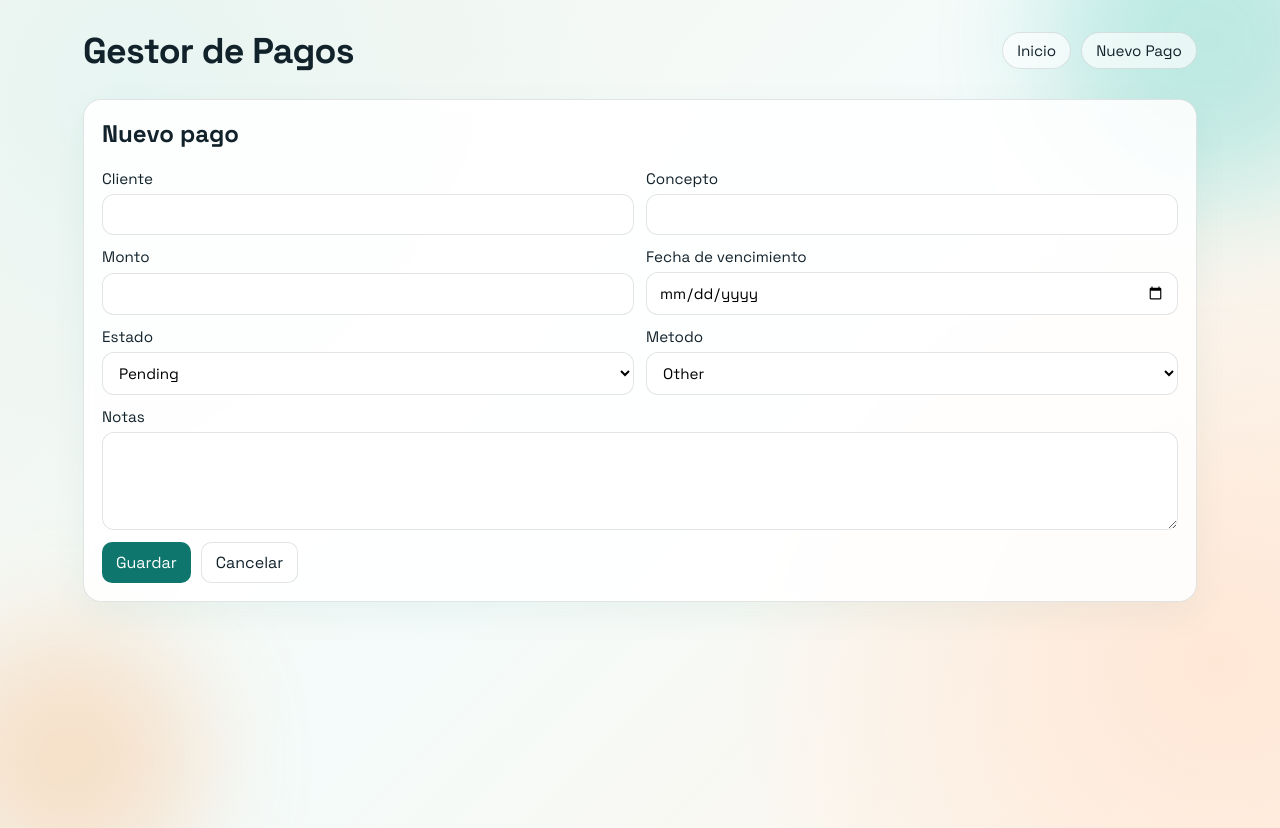
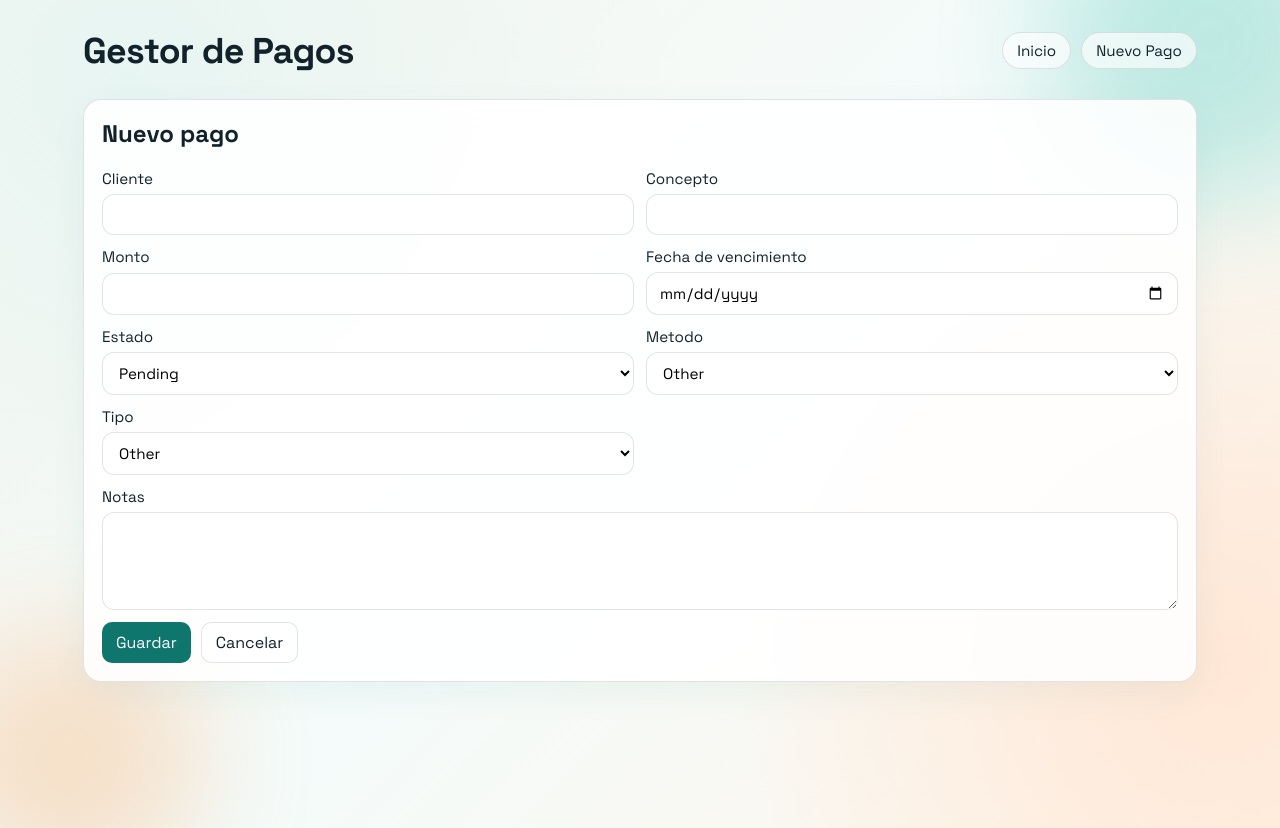
Before and after one commit to anagilara/AZ-2008, a Flask app: page /payments/new in a window 1280 px wide. Run offline with Flask 3, Linux system fonts and the light colour scheme.

Commit message:
Add payment type functionality to payment management application
- Introduced payment_type field in the database and forms.
- Updated payment creation and editing processes to handle payment types.
- Enhanced the display of payment types in the summary view.

```diff
--- a/app.py
+++ b/app.py
@@ -15,6 +15,7 @@ app.config["SECRET_KEY"] = "change-this-in-production"
 
 STATUS_OPTIONS = ["pending", "paid", "overdue", "cancelled"]
 METHOD_OPTIONS = ["bank-transfer", "credit-card", "debit-card", "cash", "other"]
+TYPE_OPTIONS = ["service", "subscription", "tax", "rent", "salary", "other"]
 
 
 def get_db_connection() -> sqlite3.Connection:
@@ -35,12 +36,23 @@ def init_db() -> None:
                 due_date TEXT NOT NULL,
                 status TEXT NOT NULL DEFAULT 'pending',
                 method TEXT NOT NULL DEFAULT 'other',
+                payment_type TEXT NOT NULL DEFAULT 'other',
                 notes TEXT,
                 paid_date TEXT,
                 created_at TEXT NOT NULL
             )
             """
         )
+
+
+def migrate_db() -> None:
+    with get_db_connection() as conn:
+        columns = conn.execute("PRAGMA table_info(payments)").fetchall()
+        existing_columns = {column[1] for column in columns}
+        if "payment_type" not in existing_columns:
+            conn.execute(
+                "ALTER TABLE payments ADD COLUMN payment_type TEXT NOT NULL DEFAULT 'other'"
+            )
 
 
 def refresh_overdue_statuses() -> None:
@@ -79,9 +91,9 @@ def index():
     params: list[str] = []
 
     if q:
-        query += " AND (payer LIKE ? OR concept LIKE ? OR notes LIKE ?)"
+        query += " AND (payer LIKE ? OR concept LIKE ? OR notes LIKE ? OR payment_type LIKE ?)"
         term = f"%{q}%"
-        params.extend([term, term, term])
+        params.extend([term, term, term, term])
 
     if status != "all":
         query += " AND status = ?"
@@ -123,6 +135,7 @@ def create_payment():
         due_date = request.form.get("due_date", "").strip()
         status = request.form.get("status", "pending").strip()
         method = request.form.get("method", "other").strip()
+        payment_type = request.form.get("payment_type", "other").strip()
         notes = request.form.get("notes", "").strip()
 
         if not payer or not concept or not due_date or amount is None:
@@ -139,6 +152,8 @@ def create_payment():
             status = "pending"
         if method not in METHOD_OPTIONS:
             method = "other"
+        if payment_type not in TYPE_OPTIONS:
+            payment_type = "other"
 
         paid_date = date.today().isoformat() if status == "paid" else None
 
@@ -146,8 +161,8 @@ def create_payment():
             conn.execute(
                 """
                 INSERT INTO payments
-                (payer, concept, amount, due_date, status, method, notes, paid_date, created_at)
-                VALUES (?, ?, ?, ?, ?, ?, ?, ?, ?)
+                (payer, concept, amount, due_date, status, method, payment_type, notes, paid_date, created_at)
+                VALUES (?, ?, ?, ?, ?, ?, ?, ?, ?, ?)
                 """,
                 (
                     payer,
@@ -156,6 +171,7 @@ def create_payment():
                     due_date,
                     status,
                     method,
+                    payment_type,
                     notes,
                     paid_date,
                     datetime.utcnow().isoformat(timespec="seconds"),
@@ -171,6 +187,7 @@ def create_payment():
         mode="create",
         status_options=STATUS_OPTIONS,
         method_options=METHOD_OPTIONS,
+        type_options=TYPE_OPTIONS,
     )
 
 
@@ -192,6 +209,7 @@ def edit_payment(payment_id: int):
         due_date = request.form.get("due_date", "").strip()
         status = request.form.get("status", "pending").strip()
         method = request.form.get("method", "other").strip()
+        payment_type = request.form.get("payment_type", "other").strip()
         notes = request.form.get("notes", "").strip()
 
         if not payer or not concept or not due_date or amount is None:
@@ -203,12 +221,15 @@ def edit_payment(payment_id: int):
                 payment_id=payment_id,
                 status_options=STATUS_OPTIONS,
                 method_options=METHOD_OPTIONS,
+                type_options=TYPE_OPTIONS,
             )
 
         if status not in STATUS_OPTIONS:
             status = "pending"
         if method not in METHOD_OPTIONS:
             method = "other"
+        if payment_type not in TYPE_OPTIONS:
+            payment_type = "other"
 
         paid_date = date.today().isoformat() if status == "paid" else None
 
@@ -217,7 +238,7 @@ def edit_payment(payment_id: int):
                 """
                 UPDATE payments
                 SET payer = ?, concept = ?, amount = ?, due_date = ?,
-                    status = ?, method = ?, notes = ?, paid_date = ?
+                    status = ?, method = ?, payment_type = ?, notes = ?, paid_date = ?
                 WHERE id = ?
                 """,
                 (
@@ -227,6 +248,7 @@ def edit_payment(payment_id: int):
                     due_date,
                     status,
                     method,
+                    payment_type,
                     notes,
                     paid_date,
                     payment_id,
@@ -243,6 +265,7 @@ def edit_payment(payment_id: int):
         payment_id=payment_id,
         status_options=STATUS_OPTIONS,
         method_options=METHOD_OPTIONS,
+        type_options=TYPE_OPTIONS,
     )
 
 
@@ -272,6 +295,7 @@ def delete_payment(payment_id: int):
 
 
 init_db()
+migrate_db()
 
 
 if __name__ == "__main__":
--- a/templates/index.html
+++ b/templates/index.html
@@ -51,6 +51,7 @@
                 <th>Vence</th>
                 <th>Estado</th>
                 <th>Metodo</th>
+                <th>Tipo</th>
                 <th>Acciones</th>
             </tr>
         </thead>
@@ -65,6 +66,7 @@
                         <td>{{ payment.due_date }}</td>
                         <td><span class="chip {{ payment.status }}">{{ payment.status|capitalize }}</span></td>
                         <td>{{ payment.method }}</td>
+                        <td>{{ payment.payment_type|capitalize }}</td>
                         <td class="actions">
                             <a class="btn small" href="{{ url_for('edit_payment', payment_id=payment.id) }}">Editar</a>
 
@@ -82,7 +84,7 @@
                 {% endfor %}
             {% else %}
                 <tr>
-                    <td colspan="8" class="empty">No hay pagos registrados.</td>
+                    <td colspan="9" class="empty">No hay pagos registrados.</td>
                 </tr>
             {% endif %}
         </tbody>
--- a/templates/payment_form.html
+++ b/templates/payment_form.html
@@ -43,6 +43,15 @@
             </select>
         </label>
 
+        <label>
+            Tipo
+            <select name="payment_type">
+                {% for item in type_options %}
+                    <option value="{{ item }}" {% if (payment.payment_type if payment else 'other') == item %}selected{% endif %}>{{ item|capitalize }}</option>
+                {% endfor %}
+            </select>
+        </label>
+
         <label class="full">
             Notas
             <textarea name="notes" rows="4">{{ payment.notes if payment else '' }}</textarea>
```
Also changed, not shown: README.md.
